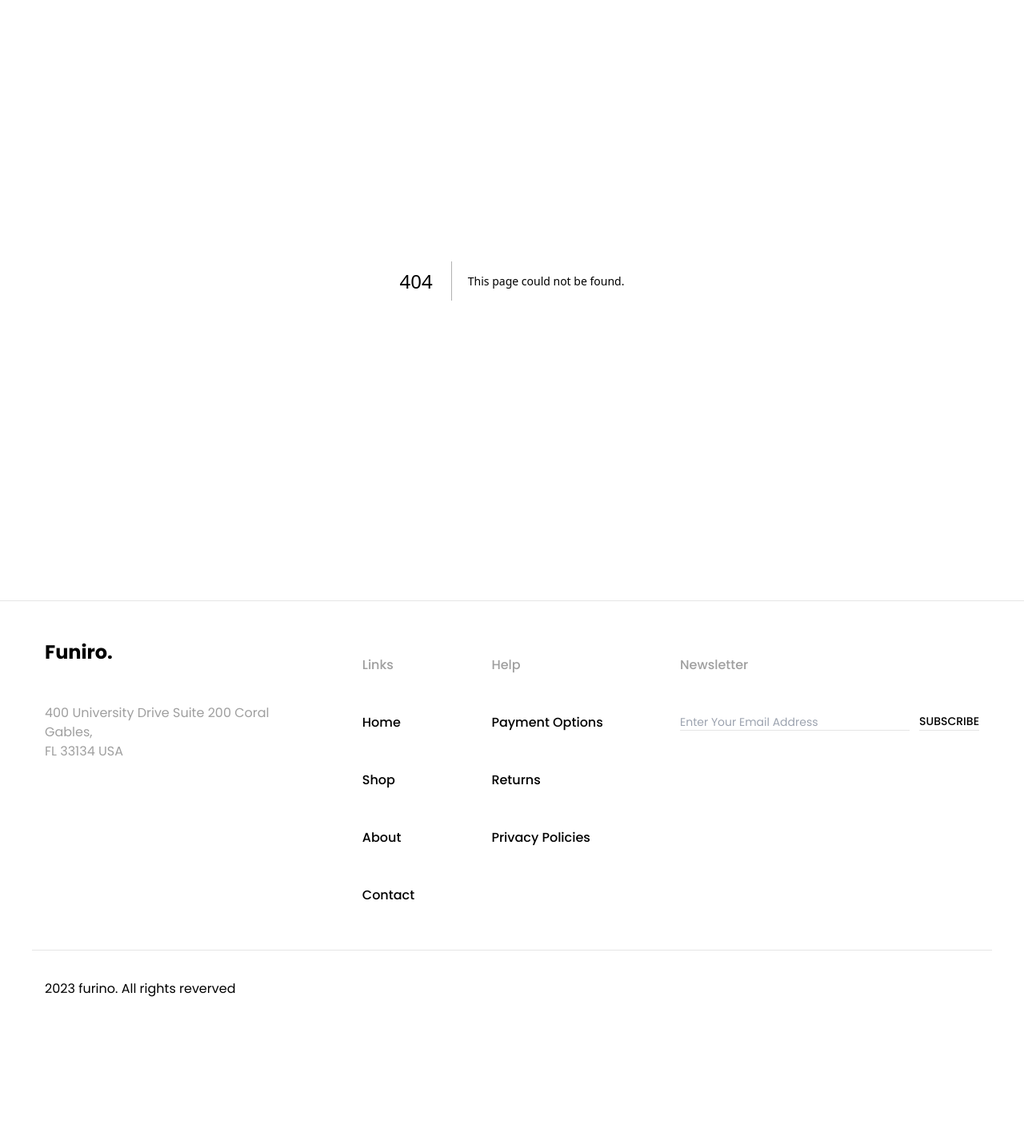
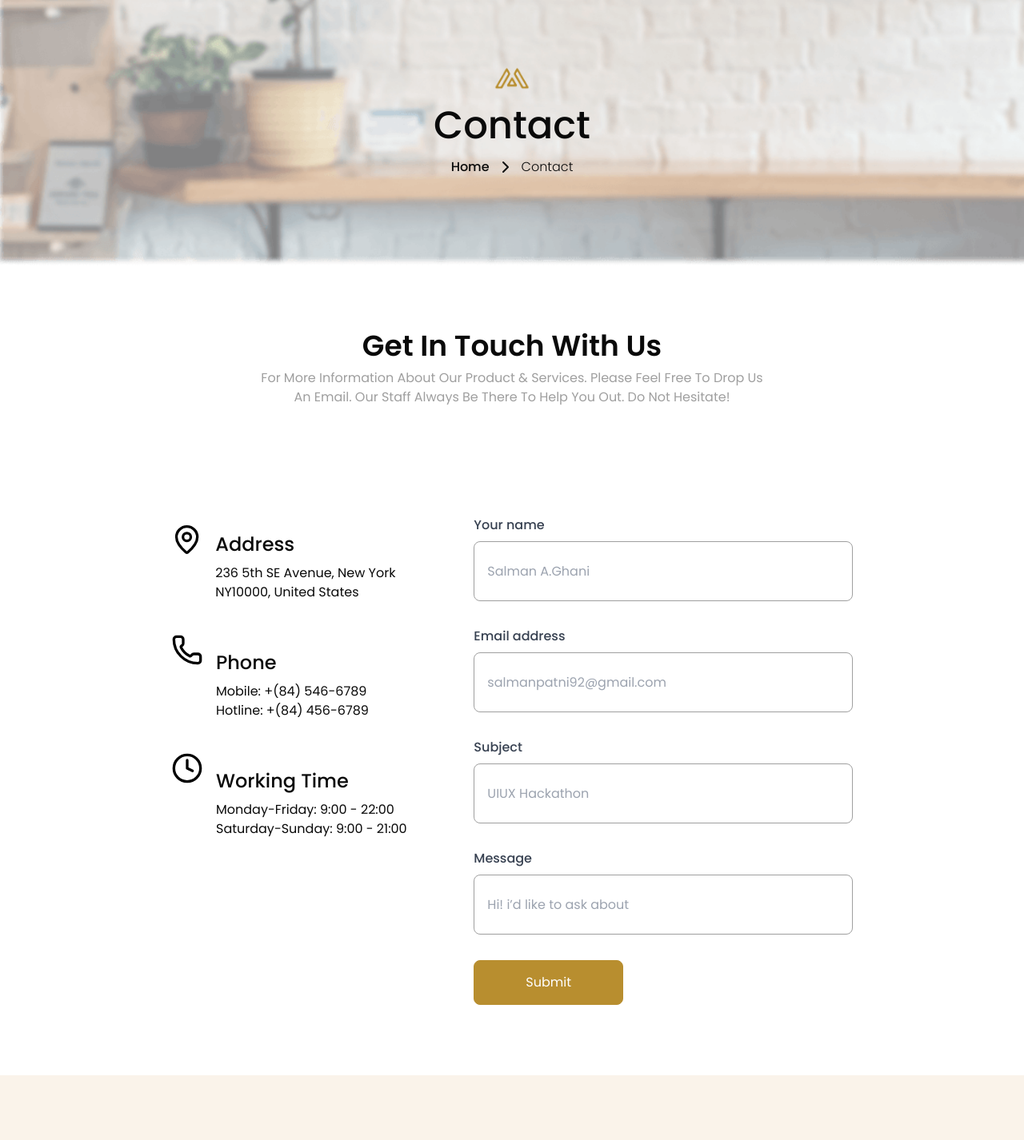
Before and after one commit to salmanpatnee/Q2-UIUX-Hackathon, a Next.js app: page /contact in a window 1280 px wide. Before the commit this address had no page. Shown: the part 166-1592 px from the top of the page at 80% size. Before the commit the page ends 1451 px from the top, so only its background shows below. Built offline with nearby package versions, Linux system fonts and the light colour scheme.

Commit message:
Add contact page

```diff
--- a/app/components/Input.tsx
+++ b/app/components/Input.tsx
@@ -22,7 +22,7 @@ const InputGroup: React.FC<InputGroupProps> = ({
       </label>
       <input
         type={type}
-        className={`rounded-sm h-[75px] border border-[#9F9F9F] w-full px-4 ${inputClassName}`}
+        className={`rounded-lg h-[75px] border border-[#9F9F9F] w-full px-4 ${inputClassName}`}
         placeholder={placeholder}
       />
     </div>
--- /dev/null
+++ b/app/contact/page.tsx
@@ -0,0 +1,132 @@
+import { ChevronRight, Clock, MapPin, Phone, Trash } from "lucide-react";
+import Link from "next/link";
+import React from "react";
+
+import Image from "next/image";
+import Features from "../components/Features";
+import InputGroup from "../components/Input";
+
+import {
+  Accordion,
+  AccordionContent,
+  AccordionItem,
+  AccordionTrigger,
+} from "@/components/ui/accordion";
+
+const ContactPage = () => {
+  return (
+    <div>
+      <header className='text-center py-28 bg-[url("/images/banners/shop.png")] bg-cover bg-fixed bg-no-repeat bg-left'>
+        <Image
+          src="/images/furniro-icon.png"
+          width={70}
+          height={70}
+          alt="Furniro"
+          className="mx-auto"
+        />
+        <h1 className="font-medium text-5xl mb-4">Contact</h1>
+        <nav className="flex justify-center">
+          <ul className="flex items-center space-x-2 font-medium text-base">
+            <li className="font-medium">
+              <Link href="/">Home</Link>
+            </li>
+            <li>
+              <ChevronRight />
+            </li>
+            <li className="font-light">Contact</li>
+          </ul>
+        </nav>
+      </header>
+
+      <section className="wrapper lg:max-w-[900px] lg:py-20 py-10">
+        <h2 className="font-semibold lg:text-4xl text-3xl text-center mb-2">
+          Get In Touch With Us
+        </h2>
+        <p className="text-base text-center text-[#9F9F9F] lg:w-[650px] lg:mx-auto">
+          For More Information About Our Product & Services. Please Feel Free To
+          Drop Us An Email. Our Staff Always Be There To Help You Out. Do Not
+          Hesitate!
+        </p>
+        <div className="grid grid-cols-1 lg:grid-cols-12 gap-10 lg:mt-32">
+          <div className="col-span-1 lg:col-span-5 p-2">
+            <div className="flex items-start gap-4 mb-10">
+              <MapPin size={60} className="stroke-black" />
+              <div className="mt-5">
+                <h5 className="font-medium text-2xl mb-2">Address</h5>
+                <p className="text-base">
+                  236 5th SE Avenue, New York NY10000, United States
+                </p>
+              </div>
+            </div>
+            <div className="flex items-start gap-4 mb-10">
+              <Phone size={40} className="stroke-black" />
+              <div className="mt-5">
+                <h5 className="font-medium text-2xl mb-2">Phone</h5>
+                <p className="text-base">
+                  <a className="hover:text-primary" href="tel:+845466789">Mobile: +(84) 546-6789</a>
+                  <br />
+                  <a className="hover:text-primary" href="tel:+845466789">Hotline: +(84) 456-6789</a>
+                </p>
+              </div>
+            </div>
+            <div className="flex items-start gap-4 mb-10">
+              <Clock size={40} className="stroke-black" />
+              <div className="mt-5">
+                <h5 className="font-medium text-2xl mb-2">Working Time</h5>
+                <p className="text-base">
+                Monday-Friday: 9:00 - 22:00
+                <br />
+                Saturday-Sunday: 9:00 - 21:00
+                </p>
+              </div>
+            </div>
+          </div>
+          <div className="col-span-1 lg:col-span-7 p-2">
+            <div className="grid">
+              <div>
+                <InputGroup label="Your name" placeholder="Salman A.Ghani" />
+              </div>
+            </div>
+            <div className="grid">
+              <div>
+                <InputGroup
+                  label="Email address"
+                  type="email"
+                  placeholder="salmanpatni92@gmail.com"
+                />
+              </div>
+            </div>
+
+            <div className="grid">
+              <div>
+                <InputGroup label="Subject" placeholder="UIUX Hackathon" />
+              </div>
+            </div>
+
+            <div className="grid">
+              <div>
+                <InputGroup
+                  label="Message"
+                  placeholder="Hi! i’d like to ask about"
+                  inputClassName="h-32"
+                />
+              </div>
+            </div>
+
+            <div className="grid">
+              <div>
+                <button className="bg-primary text-white border border-primary rounded-lg h-12 lg:h-14 px-8 lg:px-16 text-sm lg:text-base hover:bg-white hover:text-primary hover:border-primary transition">
+                  Submit
+                </button>
+              </div>
+            </div>
+          </div>
+        </div>
+      </section>
+
+      <Features />
+    </div>
+  );
+};
+
+export default ContactPage;
```
